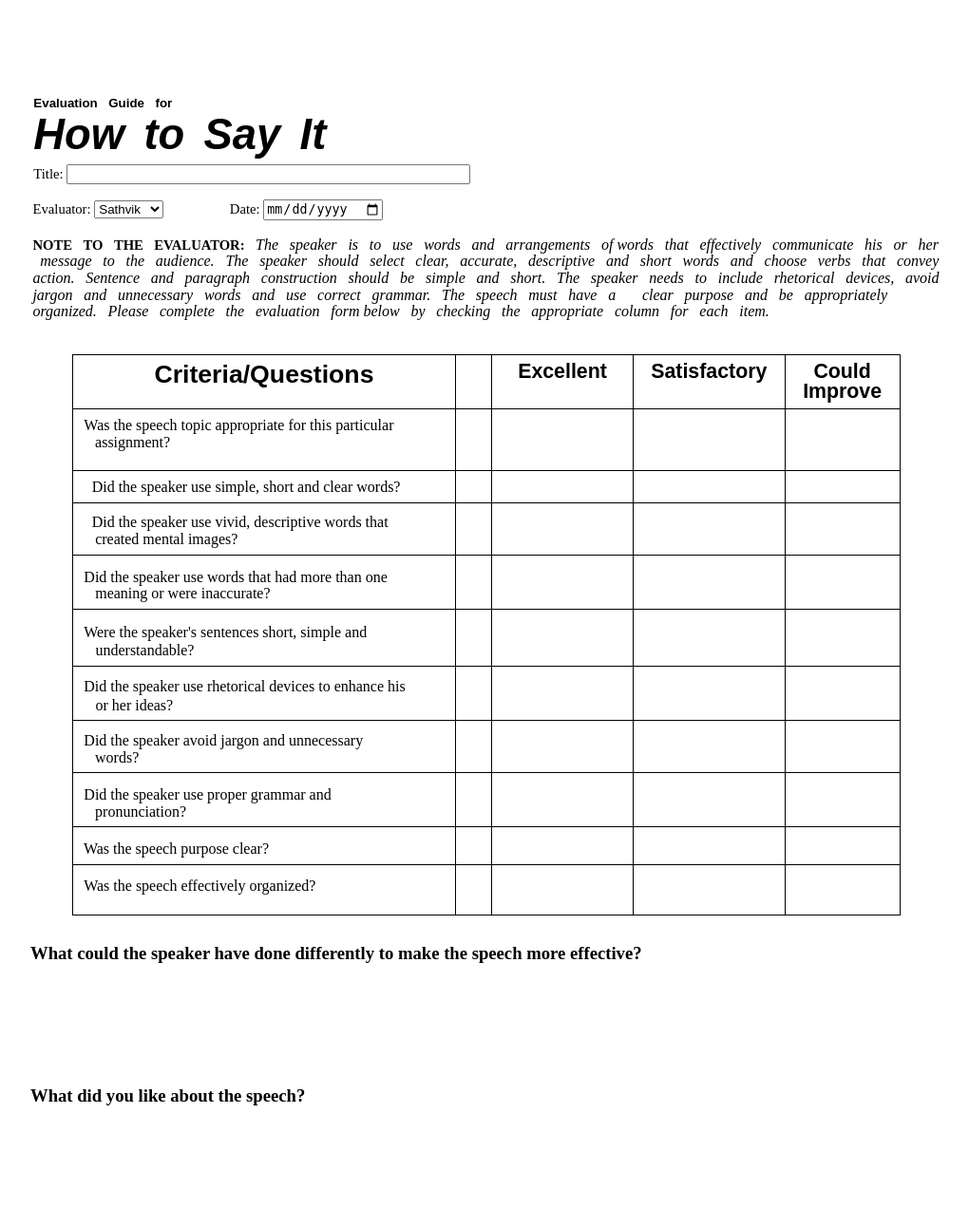
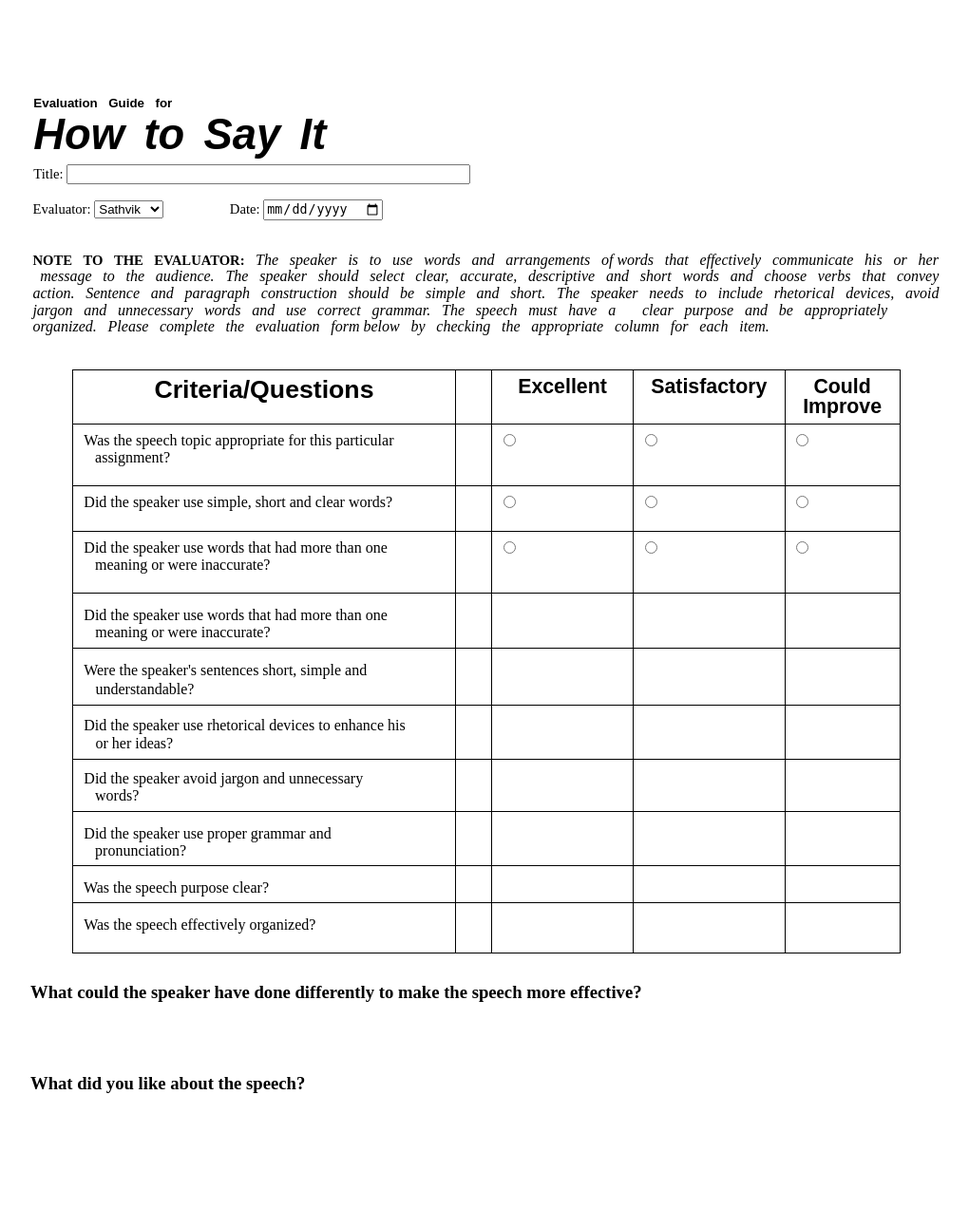
Before and after one commit to DarthKitten2130/gaveladmin, a Flask app: page /geneval in a window 1280 px wide. Shown: the whole page at 95% size, without its empty margins (128-1148 px from the left). After the commit the page ends 1151 px from the top, so only its background shows below. Run offline with Flask 3, Linux system fonts and the light colour scheme.

Commit message:
continued geneval

```diff
--- a/templates/evaluation_general.html
+++ b/templates/evaluation_general.html
@@ -124,7 +124,7 @@ Say</span>
 It</span>
 </p>
 </div>
-<form id="input">
+<form id="data" method="post">
 <p class="c47">
 <span class="c20">
 Title: <input type="text" size="50" name="title" id="title"></span>
@@ -138,6 +138,7 @@ Evaluator: <select name="evaluator" id="evaluator" required>
     &nbsp; &nbsp; &nbsp; &nbsp; &nbsp; &nbsp; &nbsp; &nbsp; &nbsp;
 Date: <input type="date" name="date" id="date"></span>
 </p>
+</form>
 <div>
 <p class="c37">
 <span class="c10">
@@ -492,7 +493,7 @@ item.<br>
 <br>
 <br>
 <table class="c43" style="margin: auto;">
-<tr class="c3">
+<tr class="c3" id="titles">
 <td class="c16" colspan="1" rowspan="1">
 <p class="c19">
 <span class="c5 c49">
@@ -524,7 +525,8 @@ Could Improve</span>
 </p>
 </td>
 </tr>
-<tr class="c3">
+<tr class="c3" id="q1">
+<form method="post" id="q1">
 <td class="c16" colspan="1" rowspan="1">
 <p class="c41">
 <span class="c1 c28">
@@ -544,29 +546,37 @@ Was the speech topic appropriate for this particular assignment?</span>
 <td class="c6" colspan="1" rowspan="1">
 <p class="c0">
 <span class="c5 c2">
+    <input type="radio" name="q1" id="q11" value="excellent">
 </span>
 </p>
 </td>
 <td class="c15" colspan="1" rowspan="1">
 <p class="c0">
 <span class="c5 c2">
+    <input type="radio" name="q1" id="q12" value="satisfactory">
 </span>
 </p>
 </td>
 <td class="c13" colspan="1" rowspan="1">
 <p class="c0">
 <span class="c5 c2">
+    <input type="radio" name="q1" id="q13" value="could improve">
 </span>
 </p>
 </td>
+</form>
 </tr>
-<tr class="c3">
+<tr class="c3" id="q2">
+    <form method="post" id="q2">
     <td class="c16" colspan="1" rowspan="1">
     <p class="c41">
-<span class="c26">
-&nbsp;</span>
-<span class="c1">
-Did the speaker use simple, short and clear words?</span>
+    <span class="c1 c28">
+        Did the speaker use simple, short and clear words?
+    </span>
+    </p>
+    <p class="c0">
+    <span class="c5 c12">
+    </span>
     </p>
     </td>
     <td class="c11" colspan="1" rowspan="1">
@@ -578,29 +588,36 @@ Did the speaker use simple, short and clear words?</span>
     <td class="c6" colspan="1" rowspan="1">
     <p class="c0">
     <span class="c5 c2">
+        <input type="radio" name="q2" id="q21" value="excellent">
     </span>
     </p>
     </td>
     <td class="c15" colspan="1" rowspan="1">
     <p class="c0">
     <span class="c5 c2">
+        <input type="radio" name="q2" id="q22" value="satisfactory">
     </span>
     </p>
     </td>
     <td class="c13" colspan="1" rowspan="1">
     <p class="c0">
     <span class="c5 c2">
+        <input type="radio" name="q2" id="q23" value="could improve">
     </span>
     </p>
     </td>
+    </form>
 </tr>
-<tr class="c3">
+<tr class="c3" id="q3">
+    <form method="post" id="q3">
     <td class="c16" colspan="1" rowspan="1">
-<p class="c14">
-<span class="c26">
-&nbsp;</span>
-<span class="c1">
-Did the speaker use vivid, descriptive words that created mental images?</span>
+    <p class="c41">
+    <span class="c1 c28">
+        Did the speaker use words that had more than one meaning or were inaccurate?</span>
+    </p>
+    <p class="c0">
+    <span class="c5 c12">
+    </span>
     </p>
     </td>
     <td class="c11" colspan="1" rowspan="1">
@@ -612,23 +629,27 @@ Did the speaker use vivid, descriptive words that created mental images?</span>
     <td class="c6" colspan="1" rowspan="1">
     <p class="c0">
     <span class="c5 c2">
+        <input type="radio" name="q3" id="q31" value="excellent">
     </span>
     </p>
     </td>
     <td class="c15" colspan="1" rowspan="1">
     <p class="c0">
     <span class="c5 c2">
+        <input type="radio" name="q3" id="q32" value="satisfactory">
     </span>
     </p>
     </td>
     <td class="c13" colspan="1" rowspan="1">
     <p class="c0">
     <span class="c5 c2">
+        <input type="radio" name="q3" id="q33" value="could improve">
     </span>
     </p>
     </td>
+    </form>
     </tr>
-<tr class="c3">
+<tr class="c3" id="q4">
 <td class="c16" colspan="1" rowspan="1">
 <p class="c44">
 <span class="c1">
@@ -660,7 +681,7 @@ Did the speaker use words that had more than one meaning or were inaccurate?</sp
 </p>
 </td>
 </tr>
-<tr class="c3">
+<tr class="c3" id="q5">
 <td class="c16" colspan="1" rowspan="1">
 <p class="c29">
 <span class="c1">
@@ -692,7 +713,7 @@ Were the speaker&#39;s sentences short, simple and understandable?</span>
 </p>
 </td>
 </tr>
-<tr class="c3">
+<tr class="c3" id="q6">
 <td class="c16" colspan="1" rowspan="1">
 <p class="c46">
 <span class="c1">
@@ -724,7 +745,7 @@ Did the speaker use rhetorical devices to enhance his or her ideas?</span>
 </p>
 </td>
 </tr>
-<tr class="c3">
+<tr class="c3" id="q7">
 <td class="c16" colspan="1" rowspan="1">
 <p class="c21">
 <span class="c1">
@@ -756,7 +777,7 @@ Did the speaker avoid jargon and unnecessary words?</span>
 </p>
 </td>
 </tr>
-<tr class="c3">
+<tr class="c3" id="q8">
 <td class="c16" colspan="1" rowspan="1">
 <p class="c38">
 <span class="c1">
@@ -788,7 +809,7 @@ Did the speaker use proper grammar and pronunciation?</span>
 </p>
 </td>
 </tr>
-<tr class="c3">
+<tr class="c3" id="q9">
 <td class="c16" colspan="1" rowspan="1">
 <p class="c45">
 <span class="c1">
@@ -820,7 +841,7 @@ Did the speaker use proper grammar and pronunciation?</span>
 </p>
 </td>
 </tr>
-<tr class="c3">
+<tr class="c3" id="q10">
 <td class="c16" colspan="1" rowspan="1">
 <p class="c8">
 <span class="c28 c1">
@@ -865,42 +886,10 @@ Was the speech effectively organized?</span>
 <span class="c17">
 What could the speaker have done differently to make the speech more effective?</span>
 </p>
-<p class="c18">
-<span class="c5 c25">
-</span>
-</p>
-<p class="c18">
-<span class="c5 c25">
-</span>
-</p>
-<p class="c18">
-<span class="c5 c25">
-</span>
-</p>
-<p class="c18">
-<span class="c5 c25">
-</span>
-</p>
-<p class="c18">
-<span class="c5 c25">
-</span>
-</p>
-<p class="c18">
-<span class="c5 c9">
-</span>
-</p>
-<p class="c18">
-<span class="c5 c9">
-</span>
-</p>
-<p class="c18">
-<span class="c5 c9">
-</span>
-</p>
-<p class="c18">
-<span class="c5 c9">
-</span>
-</p>
+<br>
+<br>
+<br>
+<br>
 <p class="c30">
 <span class="c17">
 What did you like about the speech?</span>
@@ -909,6 +898,5 @@ What did you like about the speech?</span>
 <span class="c28 c24 c48">
 </span>
 </p>
-</form>
 </body>
 </html>
```
Lines whose indentation alone changed are shown as unchanged.
